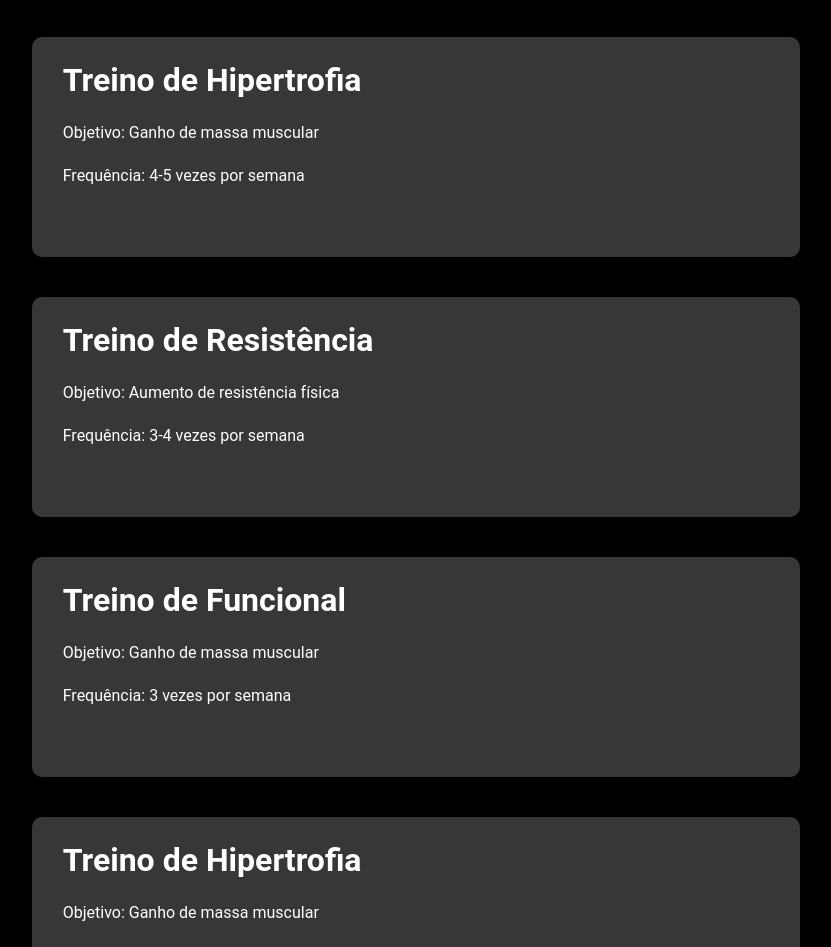
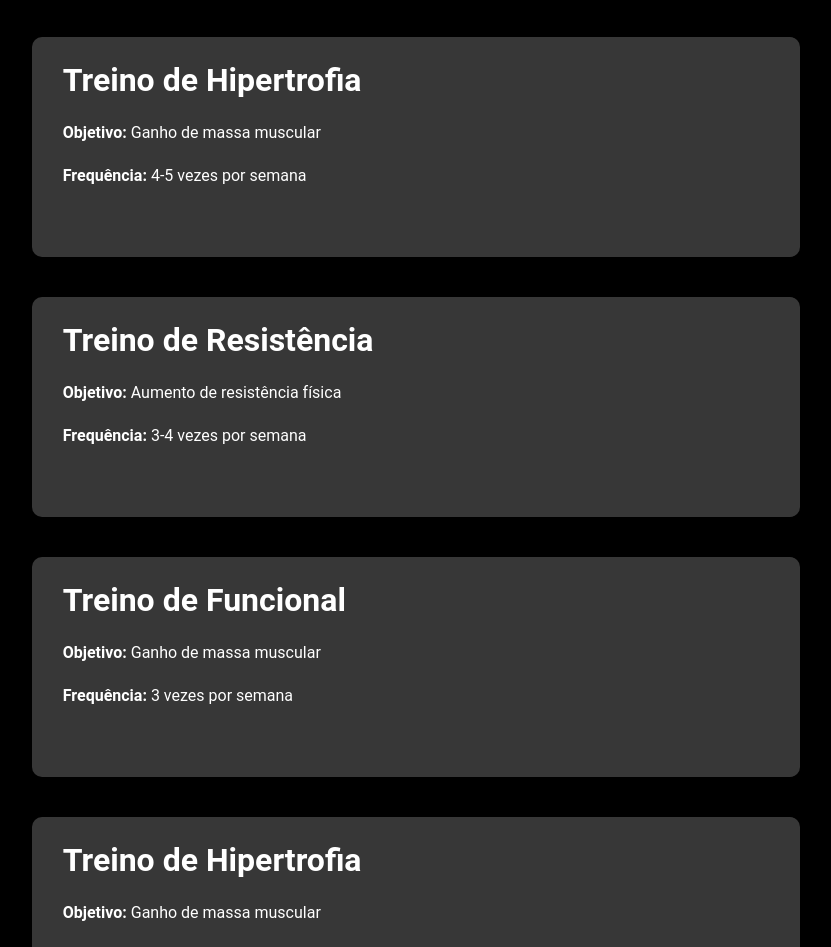
Before and after one commit to Vinirocha388/bodyhealthy-web, a Next.js app: page /treinos in a window 1280 px wide. Shown: the part 1040-1987 px from the top of the page, without its empty margins (224-1055 px from the left). Built offline with nearby package versions, Linux system fonts and the light colour scheme.

Commit message:
refactor: treinos design

```diff
--- a/src/app/components/Treinos/index.jsx
+++ b/src/app/components/Treinos/index.jsx
@@ -5,8 +5,8 @@ const Treinos = ({ titulo, objetivo, frequencia }) => {
         <div className={styles.treinos}>
             <div className={styles.treinosContent}>
                 <h1 className={styles.title}>{titulo}</h1>
-                <p className={styles.objective}>{objetivo}</p>
-                <p className={styles.frequency}>{frequencia}</p>
+                <p className={styles.objective}><strong>Objetivo:</strong> {objetivo}</p>
+                <p className={styles.frequency}><strong>Frequência:</strong> {frequencia}</p>
             </div>
         </div>
     );
--- a/src/app/components/Treinos/treinos.module.css
+++ b/src/app/components/Treinos/treinos.module.css
@@ -28,6 +28,15 @@
     margin-top: 3vh;
 }
 
+.treinos:hover {
+    background-color: #4a4a4a;
+    transform: scale(1.02);
+    transition: all 0.2s ease-in-out;
+    cursor: pointer;
+    border: 1px solid white;
+}
+
+
 @media (max-width: 768px) {
     .treinos {
         display: flex;
@@ -35,14 +44,7 @@
         justify-content: center;
         align-items: center;
         margin-left: 10%;
+        font-size: 0.8rem;
     }
 
 }
-
-.treinos:hover {
-    background-color: #4a4a4a;
-    transform: scale(1.02);
-    transition: all 0.2s ease-in-out;
-    cursor: pointer;
-    border: 1px solid white;
-}
--- a/src/app/treinos/page.jsx
+++ b/src/app/treinos/page.jsx
@@ -13,23 +13,23 @@ export default function treinos() {
             <main>
                 <Treinos
                 titulo={"Treino de Hipertrofia"}
-                objetivo={"Objetivo: Ganho de massa muscular"}
-                frequencia={"Frequência: 4-5 vezes por semana"}
+                objetivo={"Ganho de massa muscular"}
+                frequencia={"4-5 vezes por semana"}
                 />
                 <Treinos
                 titulo={"Treino de Resistência"}
-                objetivo={"Objetivo: Aumento de resistência física"}
-                frequencia={"Frequência: 3-4 vezes por semana"}
+                objetivo={"Aumento de resistência física"}
+                frequencia={"3-4 vezes por semana"}
                 />
                 <Treinos
                 titulo={"Treino de Funcional"}
-                objetivo={"Objetivo: Ganho de massa muscular"}
-                frequencia={"Frequência: 3 vezes por semana"}
+                objetivo={"Ganho de massa muscular"}
+                frequencia={"3 vezes por semana"}
                 />
                 <Treinos
                 titulo={"Treino de Hipertrofia"}
-                objetivo={"Objetivo: Ganho de massa muscular"}
-                frequencia={"Frequência: 5 vezes por semana"}
+                objetivo={"Ganho de massa muscular"}
+                frequencia={"5 vezes por semana"}
                 />
             </main>
             <Footer />
```
